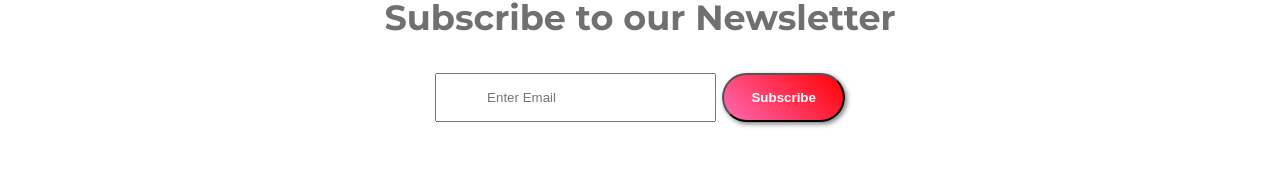
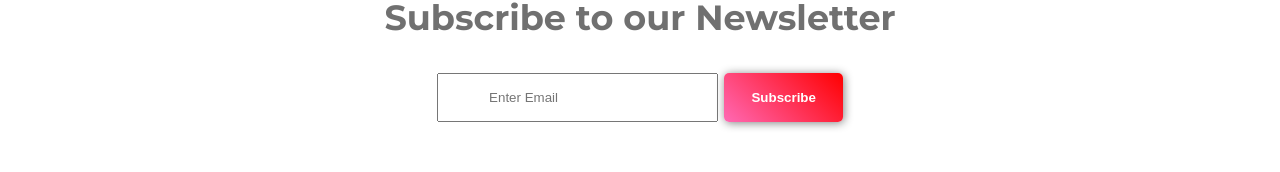
Before and after one commit to Shoyayeb/Food-Network, a plain HTML site: page index.html in a window 1280 px wide. Shown: the part 2904-3076 px from the top of the page. Drawn offline with Linux system fonts and the light colour scheme.

Commit message:
feature update

```diff
--- a/index.html
+++ b/index.html
@@ -136,7 +136,7 @@
         <h2 class="grayText centerText">Subscribe to our Newsletter</h2>
         <form action="">
             <input type="email" name="email" id="email" placeholder="Enter Email">
-            <input type="submit" value="Subscribe" class="redColoredButton">
+            <input type="submit" value="Subscribe" class="redColoredButton subscribeButton">
         </form>
     </section>
     <!-- start footer section -->
--- a/style.css
+++ b/style.css
@@ -192,7 +192,11 @@ form {
 #email {
     padding: 15px 50px;
     margin-right: 1%;
-
+}
+.subscribeButton {
+    border: none;
+    border-radius: 5px;
+    box-shadow: gray 1px 1px 10px;
 }
 
 footer {
```
